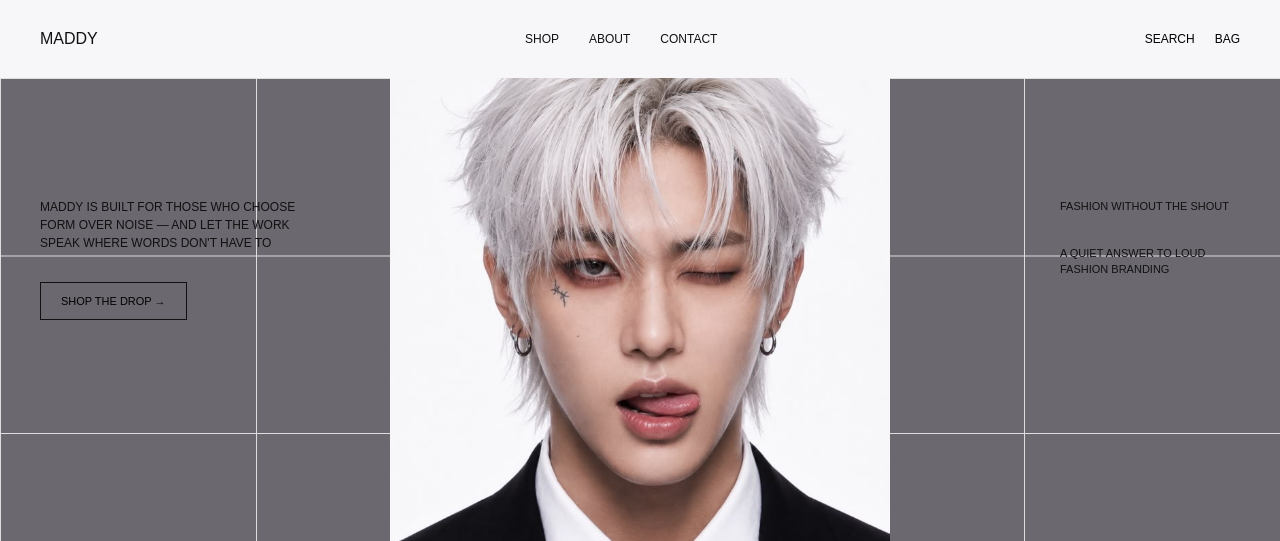
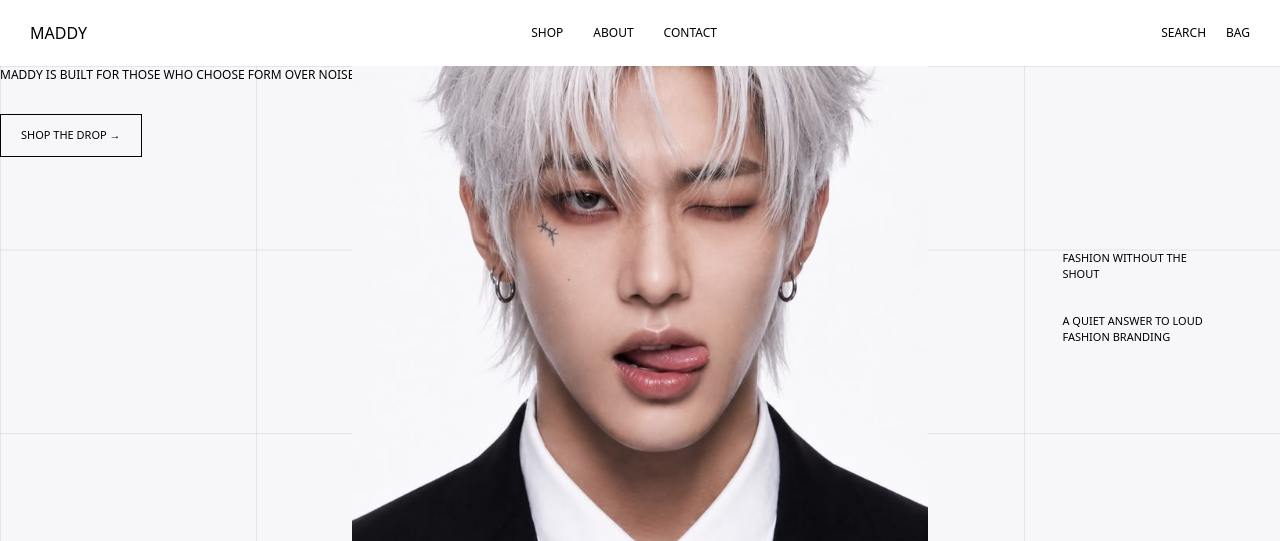
Before and after one commit to PantherrXZ/Maddy, a website: page index.html in a window 1280 px wide. Shown: the top 541 px of the page. Drawn offline with nearby package versions, Linux system fonts and the light colour scheme.

Commit message:
แก้ไขโครงสร้างHomepage
แก้ไขหน้าหลักด้วย tailwind

```diff
--- a/index.html
+++ b/index.html
@@ -7,65 +7,66 @@
 
     <title>MADDY</title>
 
-    <link rel="stylesheet" href="style.css">
+    <script src="https://cdn.tailwindcss.com"></script>
 </head>
 
 <body>
-    <header>
+    <header class="flex items-center justify-between h-[66px] px-[30px]">
         <div>
             MADDY
         </div>
 
-        <nav>
-            <a href="#">SHOP</a>
-            <a href="#">ABOUT</a>
-            <a href="#">CONTACT</a>
+        <nav class="flex gap-[30px]">
+            <a href="#" class="text-[12px]">SHOP</a>
+            <a href="#" class="text-[12px]">ABOUT</a>
+            <a href="#" class="text-[12px]">CONTACT</a>
         </nav>
 
-        <div class="actions">
-            <button>SEARCH</button>
-            <button>BAG</button>
+        <div class="flex gap-[20px]">
+            <button class="text-[12px] bg-transparent border-0">SEARCH</button>
+            <button class="text-[12px] bg-transparent border-0">BAG</button>
         </div>
-
     </header>
 
     <main>
+        <section class="relative w-full h-[calc(100vh-66px)] overflow-hidden bg-[#f7f6f9]
+        bg-[linear-gradient(to_right,rgba(0,0,0,0.08)_1px,transparent_1px),linear-gradient(to_bottom,rgba(0,0,0,0.08)_1px,transparent_1px)]
+        bg-[size:20%_25%]">
 
-        <section class="hero">
-
-            <div class="hero-text">
-
-                <p>
+            <div class="absolute left-[5vw] top-[25%] w-[20vw] z-30"></div>
+                <p class="text-[12px] leading-[1.5]">
                     MADDY IS BUILT FOR THOSE WHO
                     CHOOSE FORM OVER NOISE —
                     AND LET THE WORK SPEAK
                     WHERE WORDS DON'T HAVE TO
                 </p>
+            </div>
 
-                <button class="shop-btn">
+                <button  class="mt-[30px] px-[20px] py-[12px] border border-black bg-transparent text-[11px]">
                     SHOP THE DROP →
                 </button>
 
-            </div>
+            <img src="assets/model.jpg" alt="MADDY fashion model"
+                class="absolute left-1/2 bottom-0 -translate-x-1/2 w-[45vw]">
 
-            <img class="hero-model" src="assets/model.jpg" alt="MADDY fashion model">
-
-            <h1 class="hero-title">
+            <h1 class="absolute left-1/2 bottom-[8vh] -translate-x-1/2 z-20 text-[10vw] font-normal whitespace-nowrap">
             SPEAK QUIET
             </h1>
 
-            <div class="hero-description">
+            <div class="absolute right-[5vw] top-[25%] w-[12vw] z-30">
+                <p class="text-[11px] leading-[1.5]">
+                    FASHION WITHOUT THE SHOUT
+                </p>
 
-                <p>FASHION WITHOUT THE SHOUT</p>
-
-                <p>A QUIET ANSWER TO LOUD FASHION BRANDING</p>
-
+                <p class="mt-[30px] text-[11px] leading-[1.5]">
+                    A QUIET ANSWER TO LOUD FASHION BRANDING
+                </p>
             </div>
 
         </section>
 
     </main>
-
+    <script src="script.js"></script>
 
 </body>
 </html>
--- a/style.css
+++ /dev/null
@@ -1,138 +0,0 @@
-* {
-    margin: 0;
-    padding: 0;
-    box-sizing: border-box;
-}
-
-
-body {
-    font-family: Arial, sans-serif;
-    background-color: #f7f6f9;
-    color: #111;
-}
-
-
-header {
-    display: flex;
-    justify-content: space-between;
-    align-items: center;
-
-    padding: 30px 40px;
-}
-
-
-nav {
-    display: flex;
-    gap: 30px;
-}
-
-
-nav a {
-    color: #111;
-    text-decoration: none;
-    font-size: 12px;
-}
-
-
-.actions {
-    display: flex;
-    gap: 20px;
-}
-
-
-.actions button {
-    background: none;
-    border: none;
-    font-size: 12px;
-    cursor: pointer;
-}
-
-.hero {
-    position: relative;
-    min-height: calc(100vh - 90px);
-    overflow: hidden;
-
-    background-color: #6b6870;
-    background-image:
-        linear-gradient(to right, #ddd 1px, transparent 1px),
-        linear-gradient(to bottom, #ddd 1px, transparent 1px);
-    background-size: 20% 25%;
-}
-
-.hero-model {
-    position: absolute;
-
-    width: 500px;
-
-    left: 50%;
-    bottom: 0;
-
-    transform: translateX(-50%);
-}
-
-.hero-title {
-    position: absolute;
-
-    z-index: 2;
-
-    bottom: 50px;
-
-    left: 50%;
-
-    transform: translateX(-50%);
-
-    font-size: 120px;
-    font-weight: 400;
-    white-space: nowrap;
-}
-
-.hero-text {
-    position: absolute;
-
-    left: 40px;
-    top: 120px;
-
-    width: 260px;
-
-    z-index: 3;
-}
-
-.hero-text p {
-    font-size: 12px;
-    line-height: 1.5;
-    text-transform: uppercase;
-}
-
-.shop-btn {
-    margin-top: 30px;
-
-    padding: 12px 20px;
-
-    background: transparent;
-    border: 1px solid #111;
-
-    font-size: 11px;
-
-    cursor: pointer;
-}
-
-.hero-description {
-    position: absolute;
-
-    right: 40px;
-    top: 120px;
-
-    width: 180px;
-
-    z-index: 3;
-}
-
-.hero-description p {
-    font-size: 11px;
-    line-height: 1.5;
-    text-transform: uppercase;
-}
-
-.hero-description p + p {
-    margin-top: 30px;
-}
```
